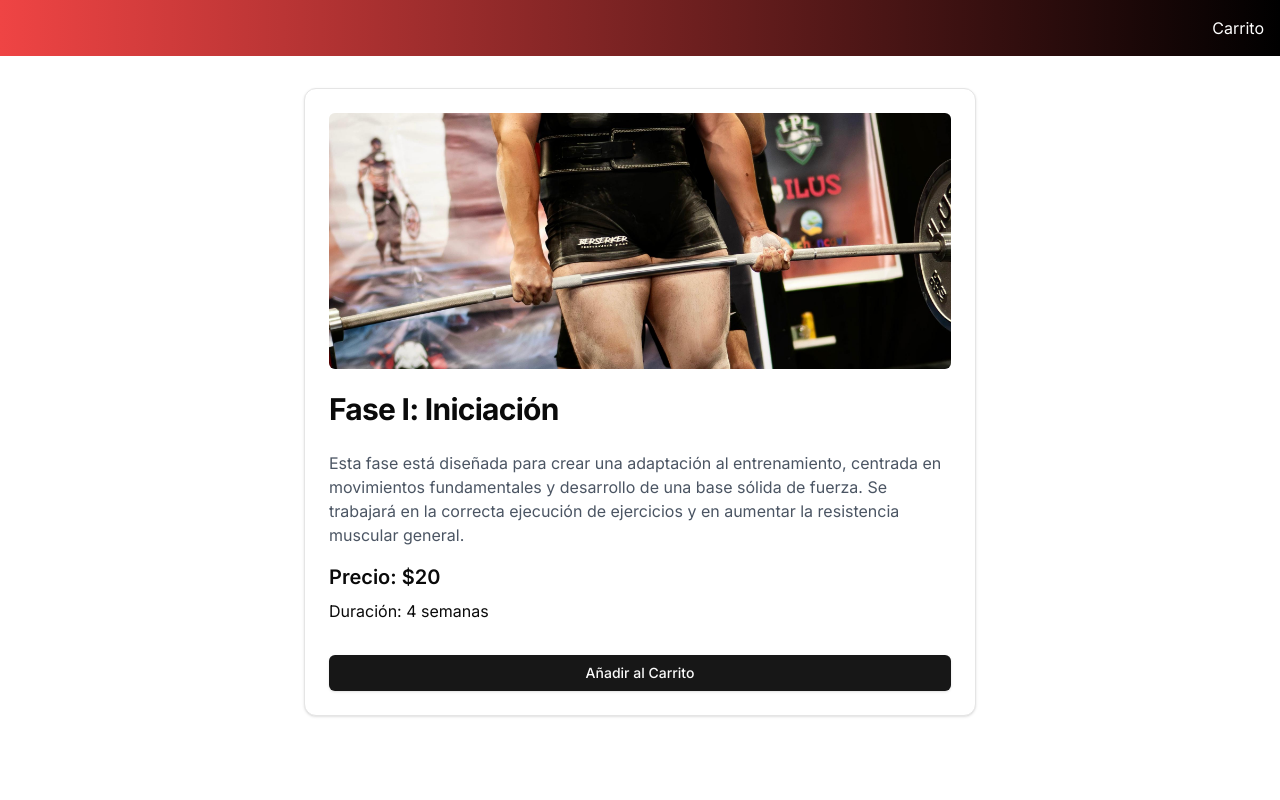
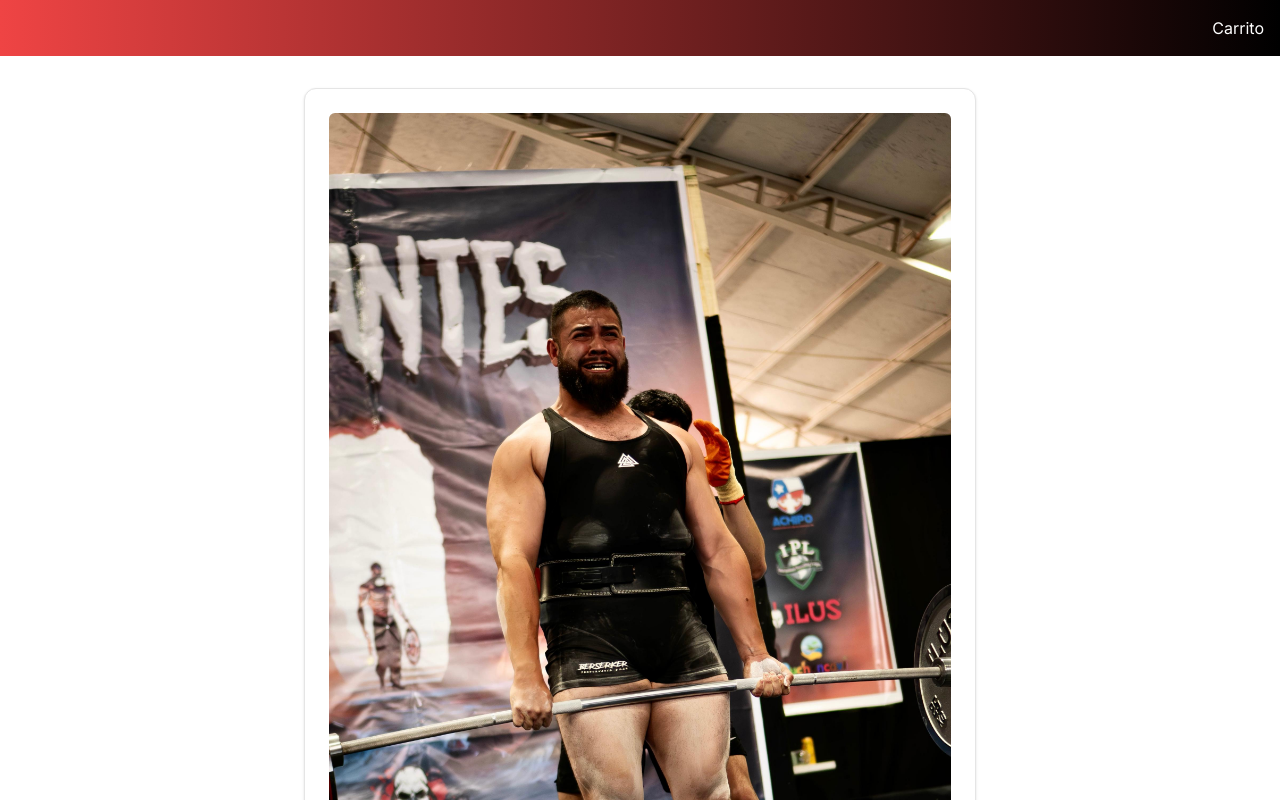
Before and after one commit to pipeaalzamora/Personal-trainer, a Next.js app: page /course/1 in a window 1280 px wide. Shown: the top 800 px of the page. Built offline with nearby package versions, Linux system fonts and the light colour scheme.

Commit message:
fix image w and h

```diff
--- a/app/course/[id]/page.tsx
+++ b/app/course/[id]/page.tsx
@@ -27,9 +27,9 @@ export default function CoursePage({ params }: { params: { id: string } }) {
           <Image
             src={course.image}
             alt={course.title}
-            width={200} // Agrega un ancho
-            height={300} // Agrega una altura, ajusta según tus necesidades
-            className="w-full h-64 object-cover mb-4 rounded-md"
+            width={500} // Agrega un ancho
+            height={400} // Agrega una altura, ajusta según tus necesidades
+            className="w-full h-50 object-cover mb-4 rounded-md"
           />
           <CardTitle className="text-3xl font-bold">
             {course.title}
```
